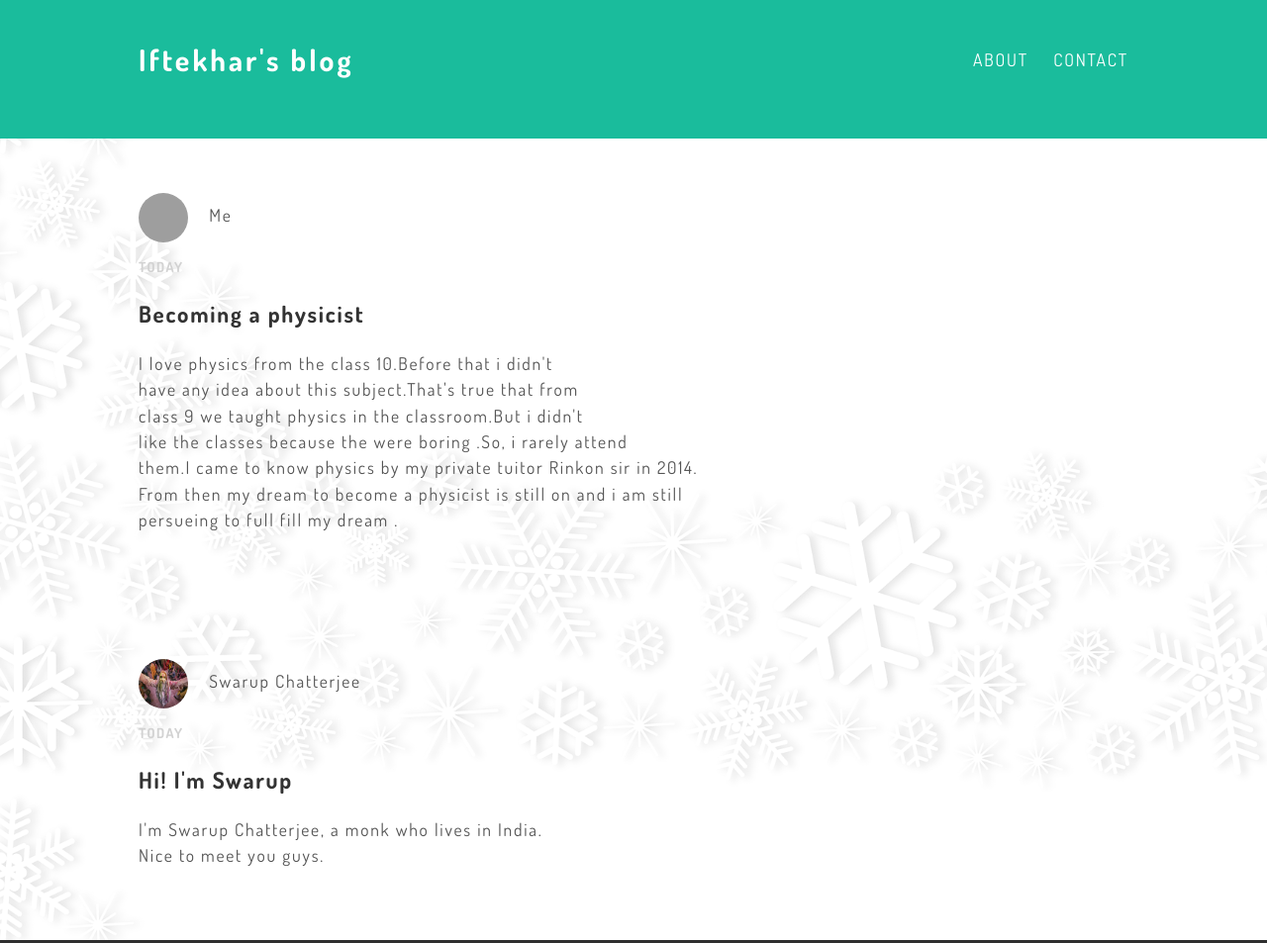
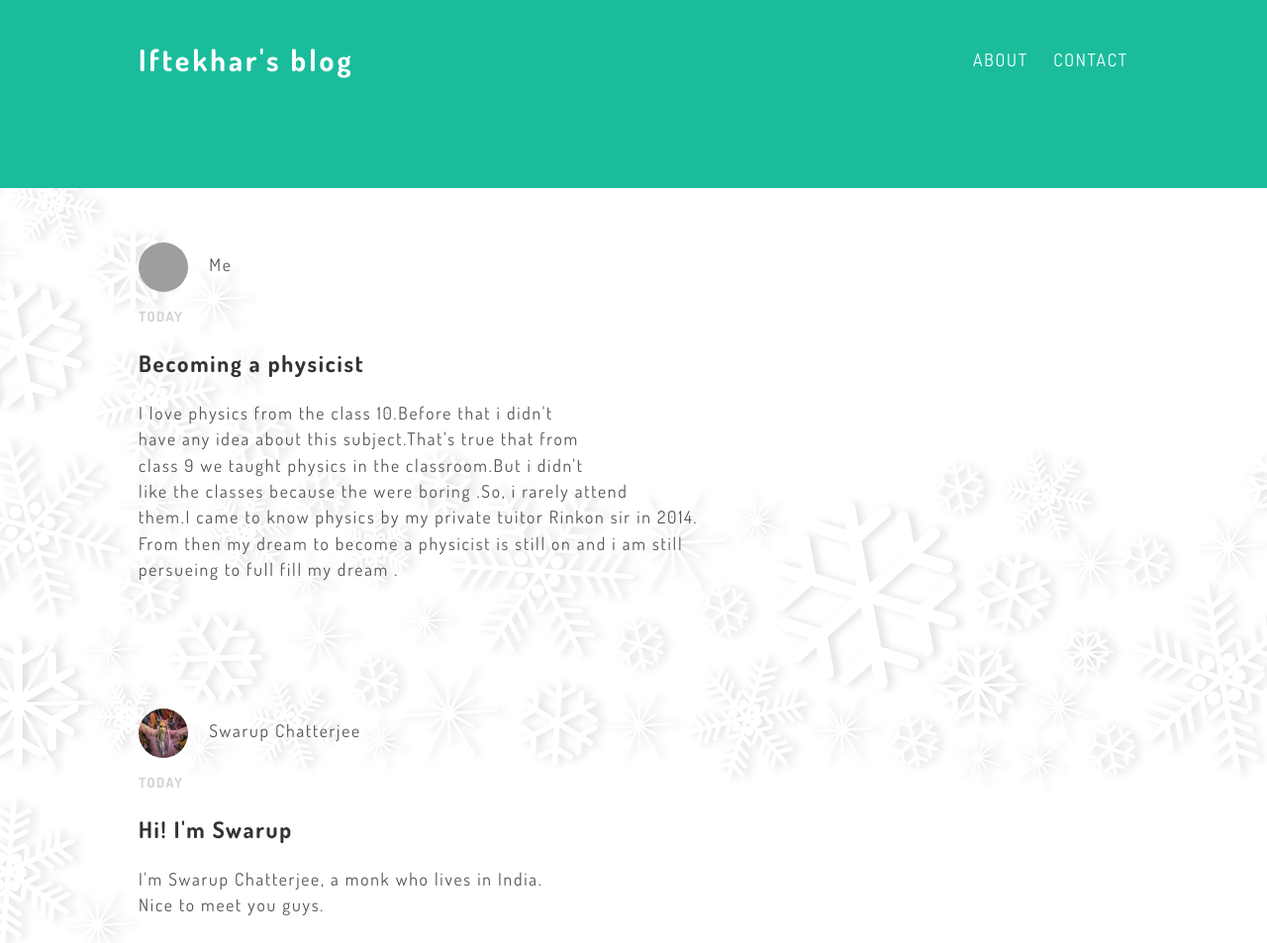
Before and after one commit to iftekharriyad/blog.com, a plain HTML site: page index.html in a window 1280 px wide. Shown: the top 953 px of the page at 99% size. Drawn offline with Linux system fonts and the light colour scheme; grey boxes are pictures that could not be loaded.

Commit message:
Update styles.css

```diff
--- a/styles.css
+++ b/styles.css
@@ -21,7 +21,7 @@ a:hover{
 }
 #header{
   background-color: #1abc9c;
-  height:140px;
+  height:190px;
   line-height: 120px;
 }
 #header-title{
```
